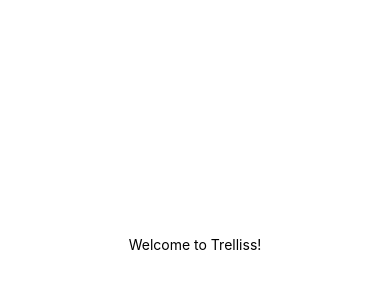
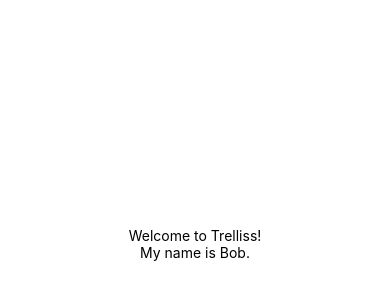
Before and after one commit to bomazani/my-trelliss-nav, a React Native app: screen / in a window 390 px wide. Shown: the part 178-478 px from the top of the page. Built offline with nearby package versions, Linux system fonts and the light colour scheme.

Commit message:
Imported 'useState' from react. Added state for 'name' and applied it to some text.

```diff
--- a/App.js
+++ b/App.js
@@ -1,11 +1,18 @@
-import React from 'react';
+// import 'useState'
+import React, { useState } from 'react';
 import { StyleSheet, Text, View } from 'react-native';
 
 // App is the root component of the app.
 export default function App() {
+  // Add some state: 'name' is the actual piece of state, 'setName' is a function that allows us to update 'name' in the future.
+  // We set the initial value of 'name' to 'Bob'.
+  const [name, setName] = useState('Bob');
+
   return (
     <View style={styles.container}>
       <Text>Welcome to Trelliss!</Text>
+      {/* Use state to fill in name. */}
+      <Text>My name is {name}.</Text>
     </View>
   );
 }
```
